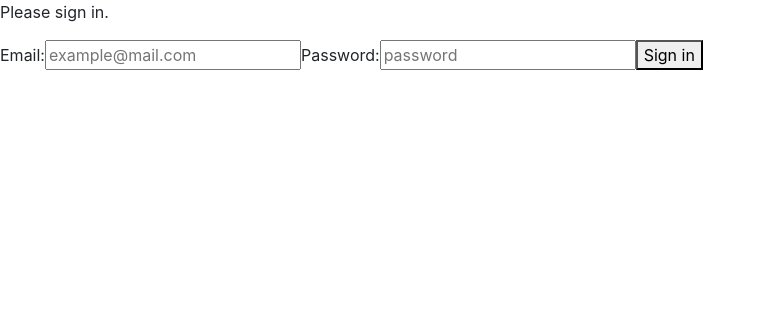
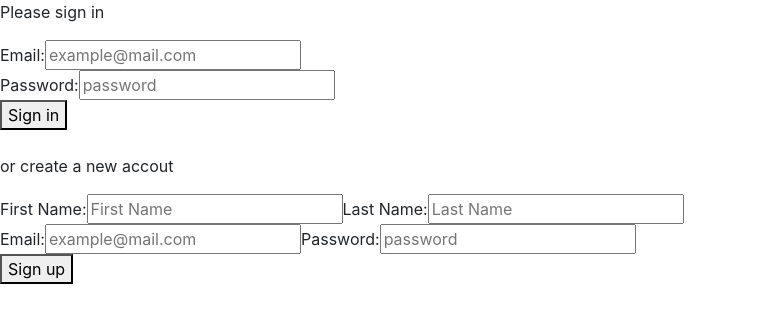
Before and after one commit to TJTHANAPAT/light-up-the-project, a React (Create React App) app: page /admin in a window 1280 px wide. Shown: the top 322 px of the page, without its empty margins (0-766 px from the left). Built offline with nearby package versions, Linux system fonts and the light colour scheme; no server answers.

Commit message:
Sign Up for Admin

```diff
--- a/src/admin/Admin.js
+++ b/src/admin/Admin.js
@@ -8,65 +8,10 @@ import { adminStore, AdminProvider } from './store';
 
 function checkAuthState() {
   const auth = firebase.auth();
-  return new Promise((resolve) => {
-    auth.onAuthStateChanged((user) => {
+  return new Promise(resolve => {
+    auth.onAuthStateChanged(user => {
       resolve(user);
     });
-  });
-}
-
-function signInWithEmailAndPassword(email, password) {
-  return new Promise((resolve, reject) => {
-    const auth = firebase.auth();
-    auth
-      .signInWithEmailAndPassword(email, password)
-      .then((response) => {
-        console.log('Signed in.');
-        resolve(response.user);
-      })
-      .catch((err) => {
-        reject(err.message);
-      });
-  });
-}
-
-function createNewAdmin(email, password, displayName) {
-  return new Promise((resolve, reject) => {
-    const auth = firebase.auth();
-    auth
-      .createUserWithEmailAndPassword(email, password)
-      .then((userCredential) => {
-        const user = userCredential.user;
-        user.updateProfile({ displayName: displayName }).then(() => {
-          console.log('Create user suscessfully!');
-        });
-      })
-      .catch((err) => {
-        reject(err);
-      });
-  });
-}
-
-/**
- * Fetching configs.
- */
-function fetchData() {
-  const db = firebase.firestore();
-  const ref = db.collection('config');
-  return new Promise((resolve, reject) => {
-    ref
-      .get()
-      .then((querySnapshot) => {
-        let arr = [];
-        querySnapshot.forEach((doc) => {
-          arr.push(doc.data());
-        });
-        resolve(arr);
-      })
-      .catch((err) => {
-        console.error(err);
-        reject(err);
-      });
   });
 }
 
@@ -84,29 +29,32 @@ const Main = () => {
   const auth = firebase.auth();
   const { dispatch } = adminState;
   useEffect(() => {
-    auth.onAuthStateChanged((user) => {
+    auth.onAuthStateChanged(user => {
       console.log('CurrentUser:', user);
       dispatch({ type: 'setUser', user: user });
-      setIsLoading(false)
+      setIsLoading(false);
     });
   }, []);
 
   const user = adminState.state.user;
 
-  if (isLoading){
-    return <p>Loading...</p>
+  if (isLoading) {
+    return <p>Loading...</p>;
   } else if (!!user) {
     return (
       <div>
-        <p>Signed in as {user.email}</p>
+        <p>Signed in as {user.displayName} ({user.email})</p>
         <SignOutBtn />
       </div>
     );
   } else {
     return (
       <div>
-        <p>Please sign in.</p>
+        <p>Please sign in</p>
         <SignInForm />
+        <br />
+        <p>or create a new accout</p>
+        <SignUpForm />
       </div>
     );
   }
@@ -123,152 +71,167 @@ const SignOutBtn = () => {
         console.log('Signed out.');
         dispatch({ type: 'setUser', user: null });
       })
-      .catch((err) => {
+      .catch(err => {
         console.error(err.message);
       });
   };
   return <button onClick={signOut}>Sign out</button>;
 };
 
+function signInWithEmailAndPassword(email, password) {
+  return new Promise((resolve, reject) => {
+    const auth = firebase.auth();
+    auth
+      .signInWithEmailAndPassword(email, password)
+      .then(response => {
+        console.log('Signed in.');
+        resolve(response.user);
+      })
+      .catch(err => {
+        reject(err.message);
+      });
+  });
+}
+
 const SignInForm = () => {
-  const [loginState, setLoginState] = useState({ email: '', password: '' });
-  const handleChangeInput = (event) => {
-    setLoginState({ ...loginState, [event.target.id]: event.target.value });
+  const [formState, setFormState] = useState({ email: '', password: '' });
+  const handleChangeInput = event => {
+    setFormState({ ...formState, [event.target.name]: event.target.value });
   };
 
   const adminState = useContext(adminStore);
-  const signIn = (event) => {
+  const signIn = event => {
     event.preventDefault();
-    const { email, password } = loginState;
+    const { email, password } = formState;
     const { dispatch } = adminState;
     signInWithEmailAndPassword(email, password)
-      .then((user) => {
+      .then(user => {
         dispatch({ type: 'setUser', user: user });
       })
-      .catch((err) => {
+      .catch(err => {
         console.error(err);
       });
   };
 
   return (
     <form onSubmit={signIn}>
-      <label htmlFor="email">Email: </label>
+      <label htmlFor="signin_email">Email: </label>
       <input
         type="email"
-        id="email"
+        id="signin_email"
+        name="email"
         placeholder="example@mail.com"
-        value={loginState.email}
+        value={formState.email}
         onChange={handleChangeInput}
         required
       />
-      <label htmlFor="password">Password: </label>
+      <br />
+      <label htmlFor="signin_password">Password: </label>
       <input
         type="password"
-        id="password"
+        id="signin_password"
+        name="password"
         placeholder="password"
-        value={loginState.password}
+        value={formState.password}
         onChange={handleChangeInput}
         required
       />
+      <br />
       <button type="submit">Sign in</button>
     </form>
   );
 };
 
+function createNewUser(email, password, displayName) {
+  return new Promise((resolve, reject) => {
+    const auth = firebase.auth();
+    auth
+      .createUserWithEmailAndPassword(email, password)
+      .then(userCredential => {
+        const user = userCredential.user;
+        user.updateProfile({ displayName: displayName }).then(() => {
+          console.log('Create user suscessfully!');
+          resolve(user);
+        });
+      })
+      .catch(err => {
+        reject(err);
+      });
+  });
+}
+
+const SignUpForm = () => {
+  const [formState, setFormState] = useState({
+    email: '',
+    password: '',
+    name_first: '',
+    name_last: '',
+  });
+  const handleChangeInput = event => {
+    console.log(`${event.target.name}: ${event.target.value}`);
+    setFormState({ ...formState, [event.target.name]: event.target.value });
+  };
+  const adminState = useContext(adminStore);
+  const signUp = event => {
+    event.preventDefault();
+    const { dispatch } = adminState;
+    const { email, password, name_first, name_last } = formState;
+    const displayName = `${name_first} ${name_last}`;
+    createNewUser(email, password, displayName)
+      .then(user => {
+        dispatch({ type: 'setUser', user: user });
+      })
+      .catch(err => {
+        console.error(err);
+      });
+  };
+  return (
+    <form onSubmit={signUp}>
+      <label htmlFor="signup_name_first">First Name: </label>
+      <input
+        type="text"
+        id="signup_name_first"
+        name="name_first"
+        placeholder="First Name"
+        value={formState.name_first}
+        onChange={handleChangeInput}
+        required
+      />
+      <label htmlFor="signup_name_last">Last Name: </label>
+      <input
+        type="text"
+        id="signup_name_last"
+        name="name_last"
+        placeholder="Last Name"
+        value={formState.name_last}
+        onChange={handleChangeInput}
+        required
+      />
+      <br />
+      <label htmlFor="signup_email">Email: </label>
+      <input
+        type="email"
+        id="signup_email"
+        name="email"
+        placeholder="example@mail.com"
+        value={formState.email}
+        onChange={handleChangeInput}
+        required
+      />
+      <label htmlFor="signup_password">Password: </label>
+      <input
+        type="password"
+        id="signup_password"
+        name="password"
+        placeholder="password"
+        value={formState.password}
+        onChange={handleChangeInput}
+        required
+      />
+      <br />
+      <button type="submit">Sign up</button>
+    </form>
+  );
+};
+
 export default Admin;
-
-// function Admin2() {
-//   const [user, setUser] = useState(null);
-//   const [isLoading, setIsLoading] = useState(true);
-//   const [email, setEmail] = useState();
-//   const [password, setPassword] = useState();
-//   const [displayName, setDisplayName] = useState();
-
-//   const handleSignup = (e) => {
-//     e.preventDefault();
-//     console.log(email, password, displayName);
-//     createNewAdmin(email, password, displayName);
-//   };
-
-//   useEffect(async () => {
-//     const currentUser = await checkAuthState();
-//     console.log(user);
-//     if (!!user) {
-//       setDisplayName(displayName);
-//     }
-//     setUser(currentUser);
-//   });
-//   const EditProfilePanel = () => {
-//     if (!!user) {
-//       return (
-//         <form>
-//           <input
-//             type="text"
-//             id="displayName"
-//             value={displayName}
-//             onChange={(event) => {
-//               console.log(`displayName: ${event.target.value}`);
-//             }}
-//           />
-//         </form>
-//       );
-//     }
-//   };
-//   return (
-//     <div className="container-fluid">
-//       <h1>Admin</h1>
-//       <hr />
-//       <p>{!!user ? `Signed in with email ${user.email}` : 'Not signed in.'}</p>
-//       {EditProfilePanel()}
-//       <h2>Sign Up for Admin</h2>
-//       <form>
-//         <div className="mb-3">
-//           <label htmlFor="inputDisplayName" className="form-label">
-//             Display Name
-//           </label>
-//           <input
-//             type="text"
-//             className="form-control"
-//             id="inputDisplayName"
-//             onChange={(e) => {
-//               setDisplayName(e.target.value);
-//             }}
-//           />
-//         </div>
-//         <div className="mb-3">
-//           <label htmlFor="inputEmail" className="form-label">
-//             Email
-//           </label>
-//           <input
-//             type="email"
-//             className="form-control"
-//             id="inputEmail"
-//             onChange={(e) => {
-//               setEmail(e.target.value);
-//             }}
-//           />
-//         </div>
-//         <div className="mb-3">
-//           <label htmlFor="inputPassword" className="form-label">
-//             Password
-//           </label>
-//           <input
-//             type="password"
-//             className="form-control"
-//             id="inputPassword"
-//             onChange={(e) => {
-//               setPassword(e.target.value);
-//             }}
-//           />
-//         </div>
-//         <button
-//           type="submit"
-//           className="btn btn-primary"
-//           onClick={handleSignup}
-//         >
-//           Sign up
-//         </button>
-//       </form>
-//     </div>
-//   );
-// }
```
